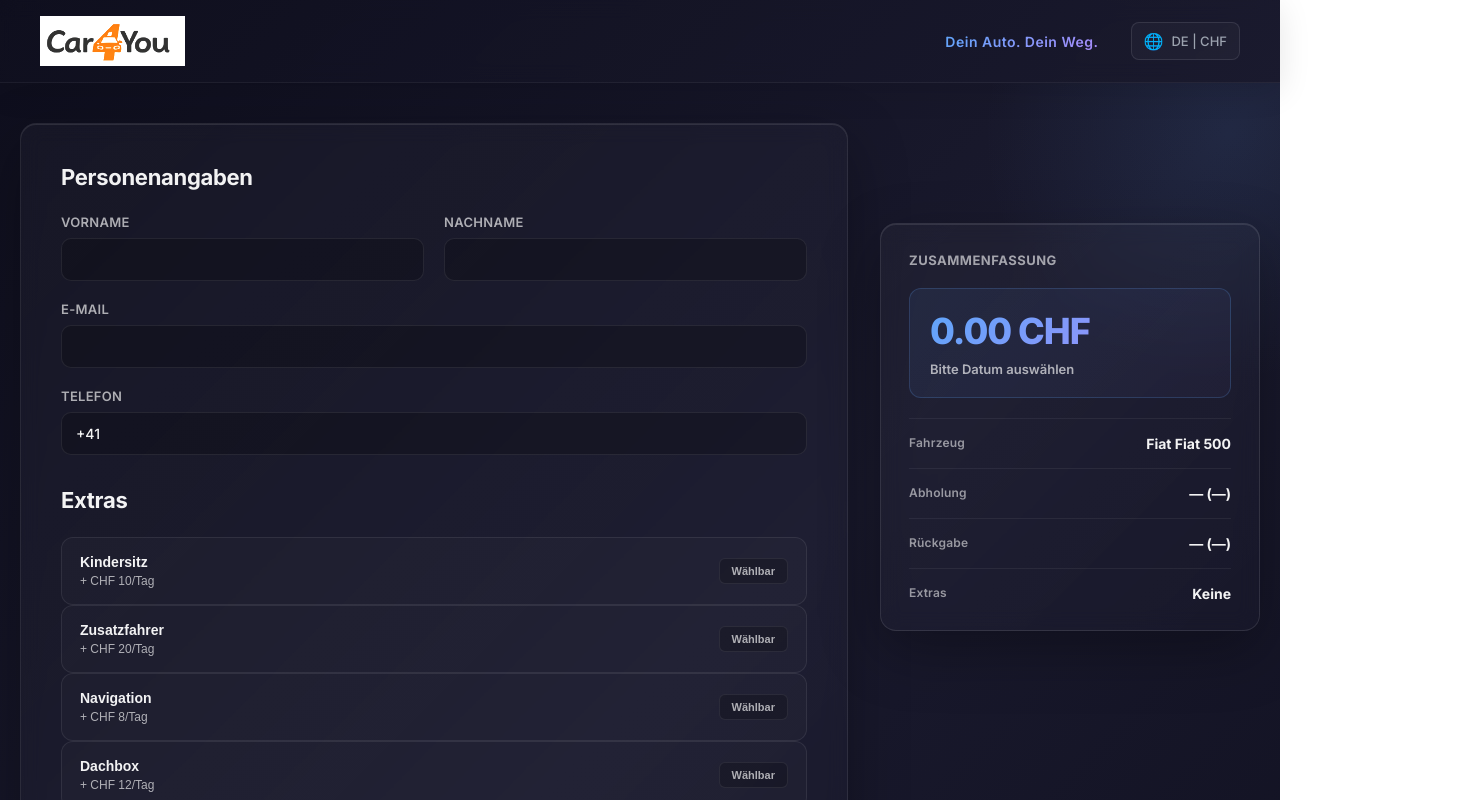
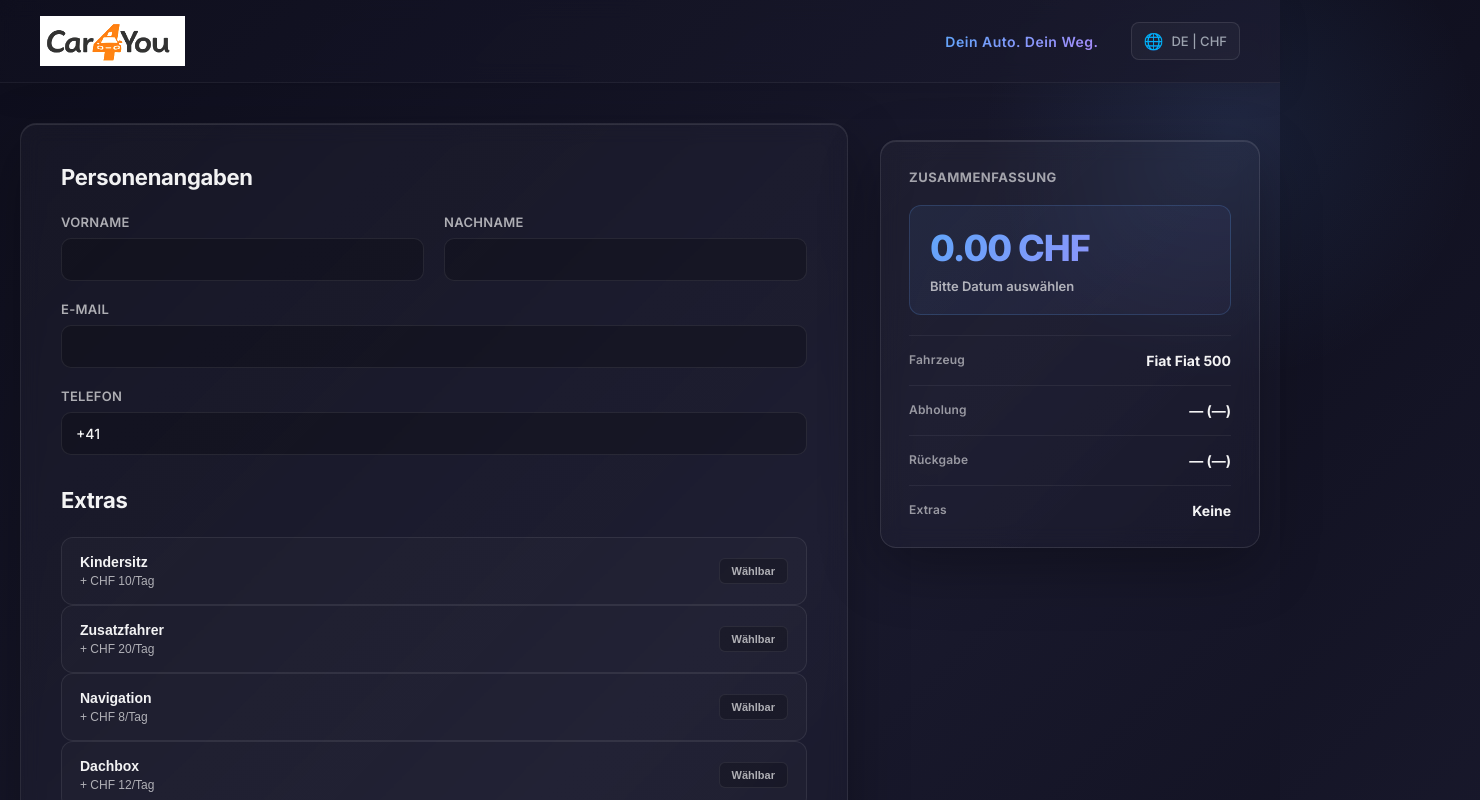
Before and after one commit to Matteo-Italiano/Car4You, a React (Vite) app: page /book/1 in a window 1280 px wide. Shown: the top 800 px of the page, 1480 px wide, since content can reach past the window. Built offline with nearby package versions, Linux system fonts and the light colour scheme.

Commit message:
geil gel

```diff
--- a/src/components/SummaryBox.css
+++ b/src/components/SummaryBox.css
@@ -5,8 +5,11 @@
   padding: 28px;
   box-shadow: 0 20px 60px rgba(0,0,0,0.3), inset 0 1px 0 rgba(255,255,255,0.1);
   backdrop-filter: blur(10px);
+  position: -webkit-sticky;
   position: sticky;
-  top: 100px;
+  top: 140px;
+  height: fit-content;
+  z-index: 10;
   transition: all 0.3s ease;
 }
 
@@ -56,7 +59,7 @@
 }
 
 .summary-row {
-  display:flex;
+  display: flex;
   justify-content: space-between;
   gap: 14px;
   padding: 16px 0;
--- a/src/pages/BookingForm.css
+++ b/src/pages/BookingForm.css
@@ -28,7 +28,6 @@
   background: linear-gradient(135deg, var(--bg0) 0%, var(--bg1) 50%, var(--bg0) 100%);
   color: var(--text);
   position: relative;
-  overflow: hidden;
 }
 
 .booking-page::before {
```
